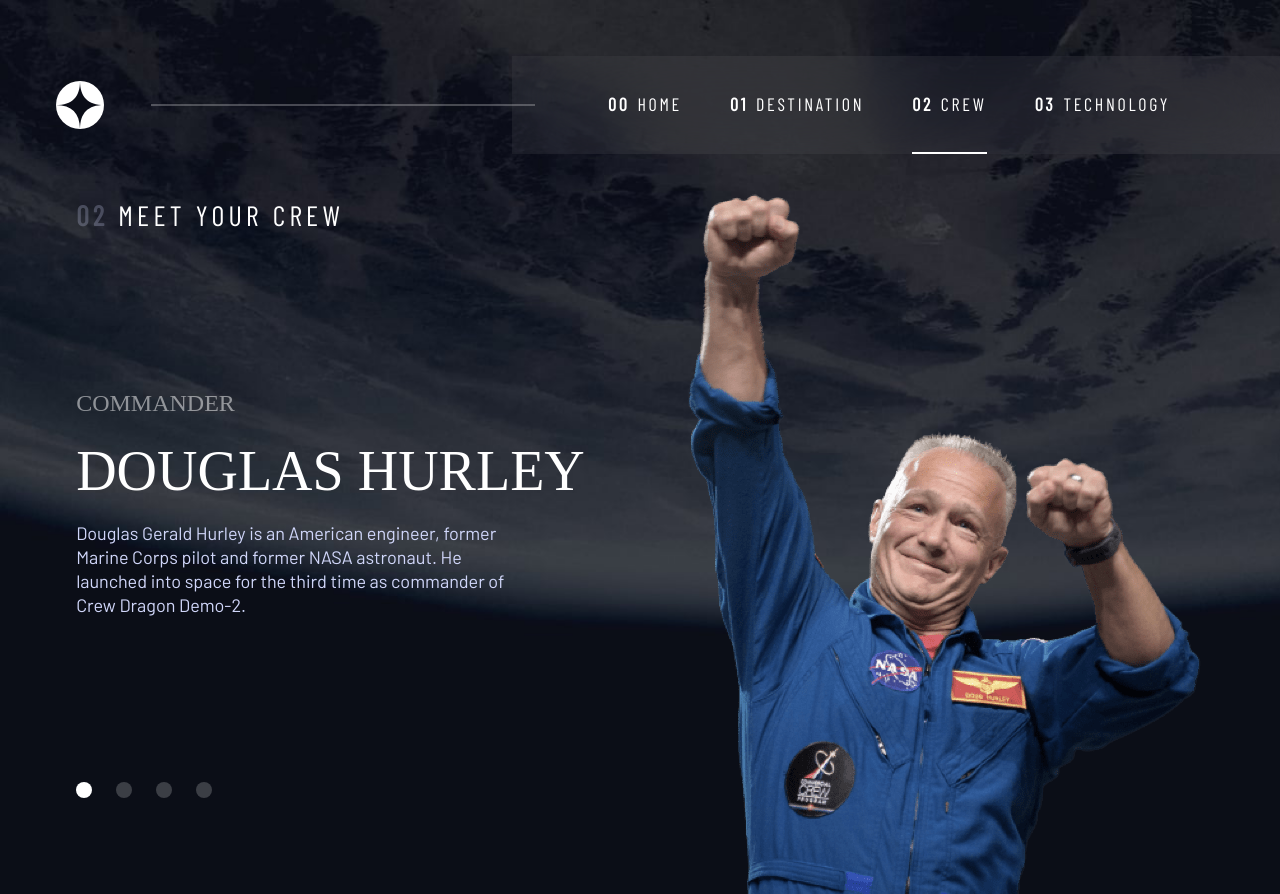
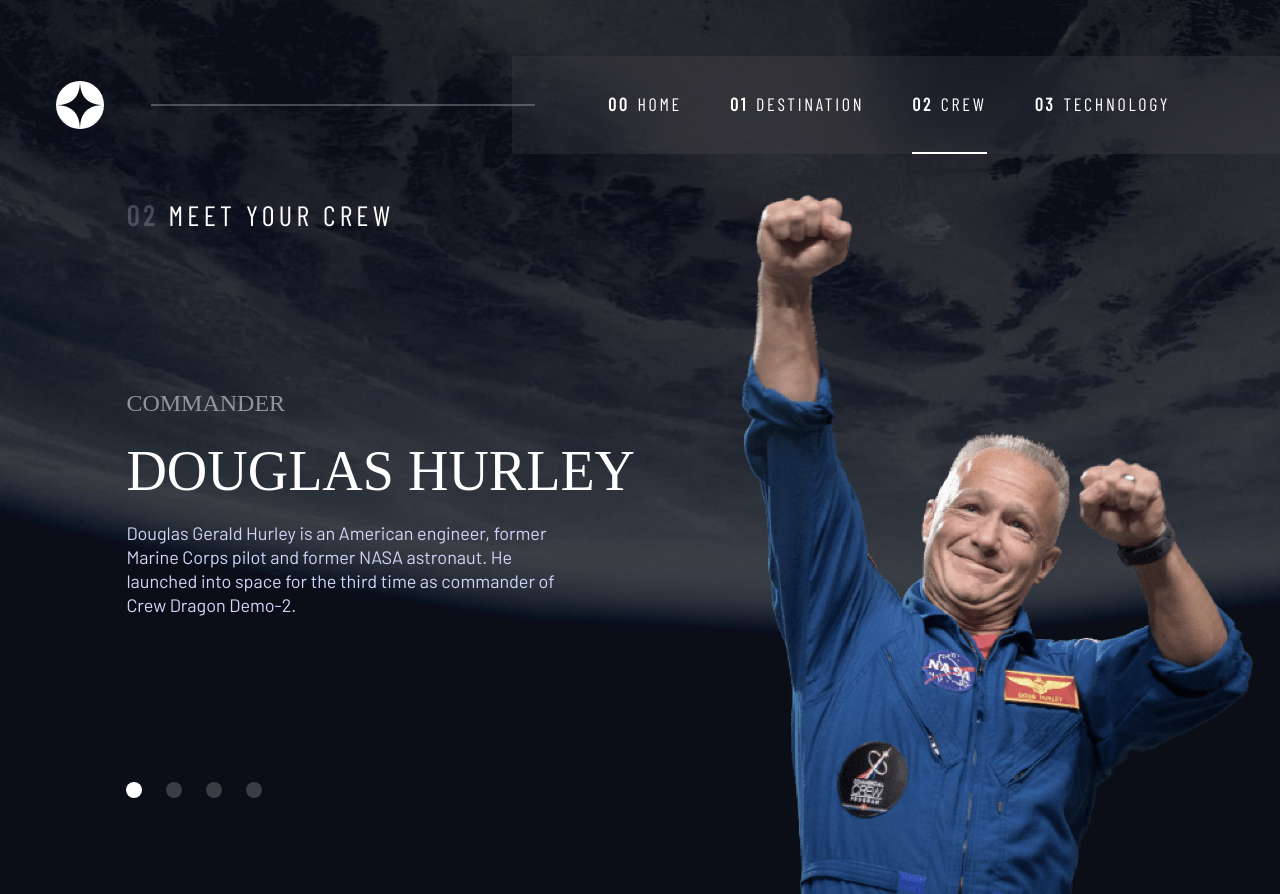
Before and after one commit to MaxWolts/space-tourism, a Next.js app: page /crew in a window 1280 px wide. Shown: the top 894 px of the page. Built offline with nearby package versions, Linux system fonts and the light colour scheme; a web font is replaced by a local one.

Commit message:
:lipstick: little change in Crew desktop view

```diff
--- a/app/crew/page.tsx
+++ b/app/crew/page.tsx
@@ -23,7 +23,7 @@
   return (
     <>
       <div className=" grid gap-8 px-6 md:pt-10 justify-center text-center md:pb-0 xl:text-left xl:w-screen xl:justify-evenly">
-        <div className="flex flex-col gap-4 md:flex-col-reverse max-w-[28.625rem] xl:flex-row xl:w-screen xl:max-w-[1440px] xl:gap-0 xl:justify-evenly" style={{direction:"rtl"}}>
+        <div className="flex flex-col gap-4 md:flex-col-reverse max-w-[28.625rem] xl:flex-row xl:w-screen xl:max-w-[1440px] xl:gap-0 xl:justify-between xl:pl-[8vw]" style={{direction:"rtl"}}>
           <div className="md:hidden relative navText md:text-[1.25rem] md:left-[-60%] xl:left-0 xl:text-[1.75rem] xl:tracking-[0.267rem]">
             <p><strong className="text-lightBlue opacity-25">02</strong> MEET YOUR CREW</p>
           </div>
```
